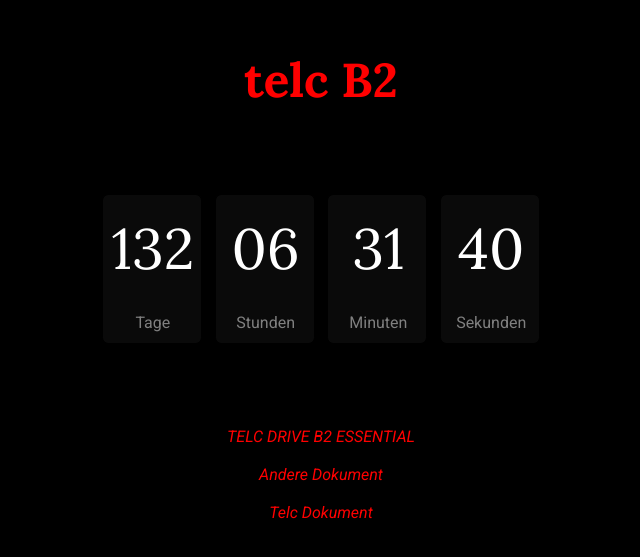
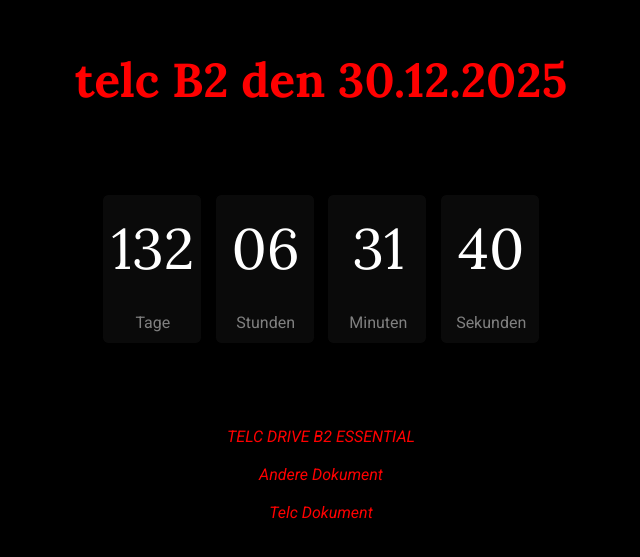
Before and after one commit to akramthedev/die-deutsch-traum, a React (Create React App) app: page / in a window 1280 px wide. Shown: the part 115-672 px from the top of the page, without its empty margins (319-959 px from the left). Built offline with nearby package versions, Linux system fonts and the light colour scheme.

Commit message:
Update Home.jsx

```diff
--- a/src/Home.jsx
+++ b/src/Home.jsx
@@ -70,7 +70,7 @@ const Home = () => {
     <div className='Home'>
       <div className="Home2">
         <h1>
-          telc B2
+          telc B2 den 30.12.2025
         </h1>
         <div className="Timer">
           {formatTime()}
```
